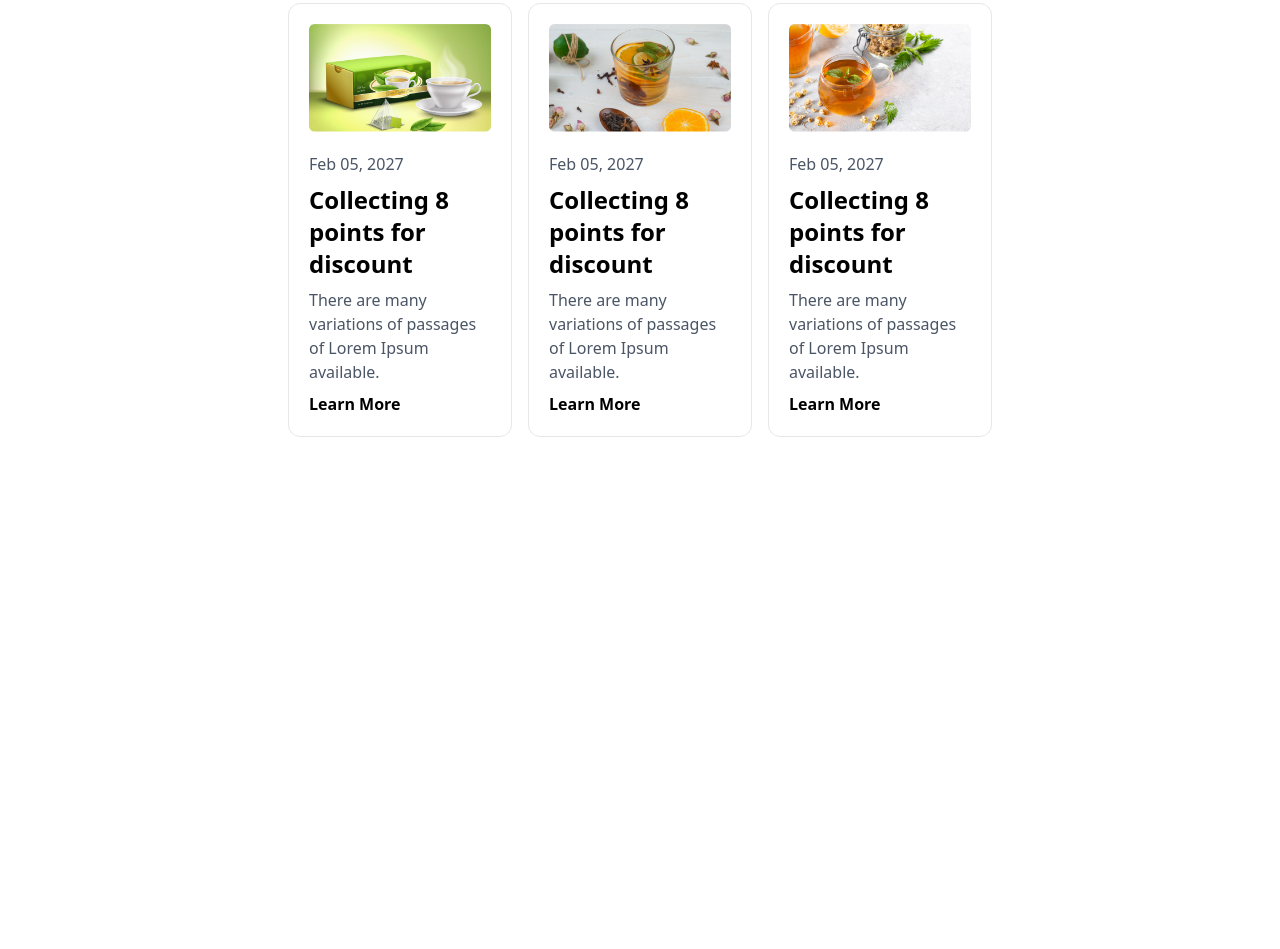
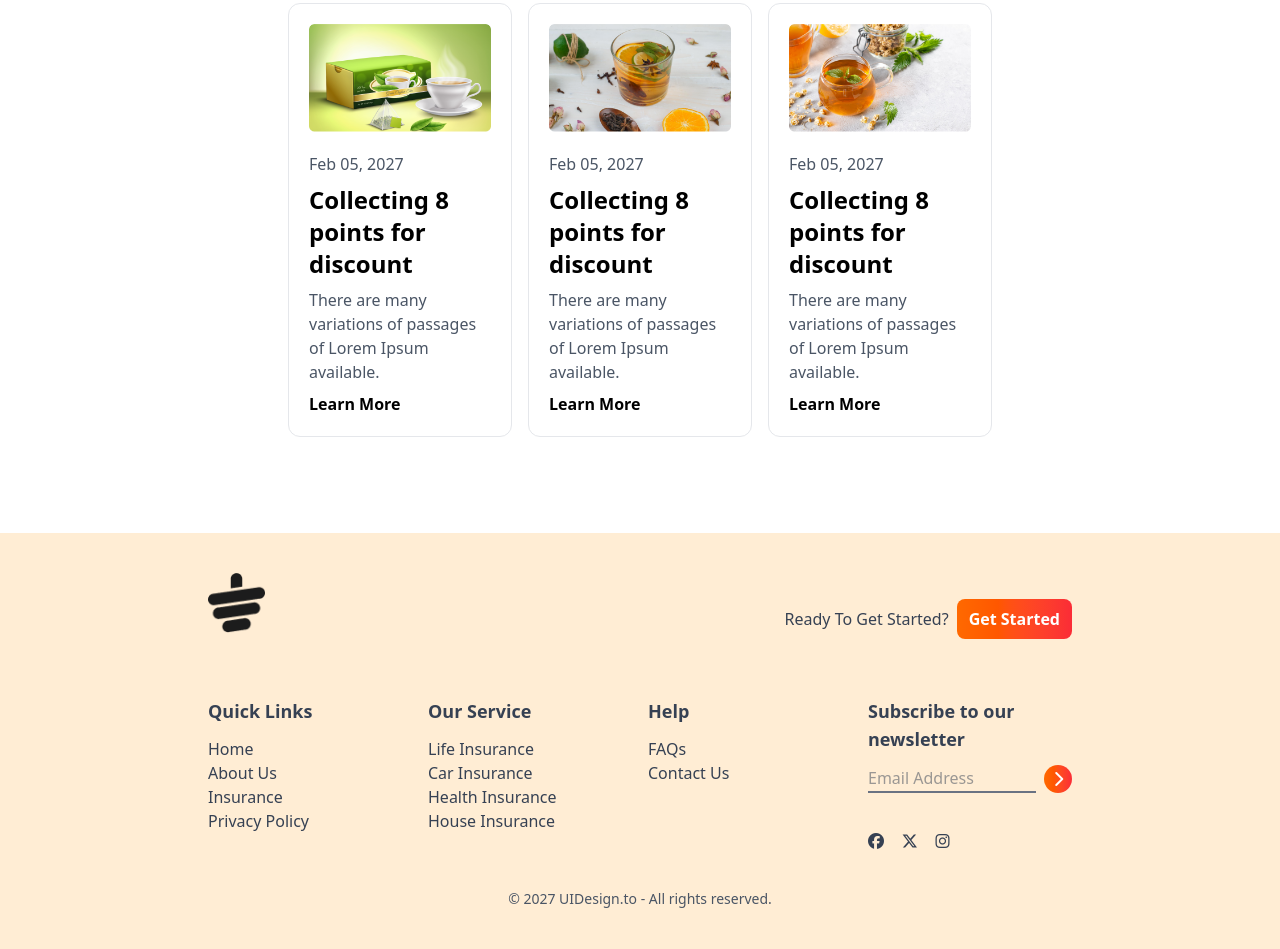
Before and after one commit to Azmain005/tailwind-project, a plain HTML site: page index.html in a window 1280 px wide. Shown: the part 2821-3770 px from the top of the page. Before the commit the page ends 3354 px from the top, so only its background shows below. Drawn offline with nearby package versions, Linux system fonts and the light colour scheme.

Commit message:
completed the project

```diff
--- a/index.html
+++ b/index.html
@@ -250,7 +250,7 @@
           </div>
        </section>
        <!-- news part -->
-        <section class="mb-24 w-2/3 mx-auto">
+        <section class="mb-24 w-4/5 md:w-2/3 mx-auto">
           <!-- text section -->
            <div class="text-center mb-10">
             <h1 class="text-4xl font-bold">News & Events</h1>
@@ -285,6 +285,96 @@
 
 
         </section>
+
+
     </main>
+    <!-- footer section -->
+     <footer class="bg-orange-100 text-gray-700 py-10 px-4 md:px-16">
+        <div class="w-9/12 mx-auto">
+          <!-- logo -->
+           <div class="mb-8 flex justify-between">
+            <img class="mb-8 max-w-15 max-h-15" src="images/cup.png" alt="">
+            <div class="flex items-center gap-2">
+              <h4>Ready To Get Started?</h4>
+              <button class="bg-gradient-to-r from-orange-500 to-red-500 px-3 py-2 rounded-lg text-white font-semibold">Get Started</button>
+            </div>
+           </div>
+            <!-- links -->
+             <div class="grid grid-cols-1 md:grid-cols-2 lg:grid-cols-4 gap-4">
+              <!-- first column -->
+               <div>
+                <h3 class="font-semibold text-lg mb-3">Quick Links</h3>
+                <ul class="spacy-y-2">
+                  <li>
+                    <a class="hover:text-orange-600" href="#">Home</a>
+                  </li>
+                  <li>
+                    <a class="hover:text-orange-600" href="#">About Us</a>
+                  </li>
+                  <li>
+                    <a class="hover:text-orange-600" href="#">Insurance</a>
+                  </li>
+                  <li>
+                    <a class="hover:text-orange-600" href="#">Privacy Policy</a>
+                  </li>
+                </ul>
+               </div>
+              <!-- second column -->
+               <div>
+                <h3 class="font-semibold text-lg mb-3">Our Service</h3>
+                <ul class="spacy-y-2">
+                  <li>
+                    <a class="hover:text-orange-600" href="#">Life Insurance</a>
+                  </li>
+                  <li>
+                    <a class="hover:text-orange-600" href="#">Car Insurance</a>
+                  </li>
+                  <li>
+                    <a class="hover:text-orange-600" href="#">Health Insurance</a>
+                  </li>
+                  <li>
+                    <a class="hover:text-orange-600" href="#">House Insurance</a>
+                  </li>
+                </ul>
+               </div>
+                <!-- third column -->
+                <div>
+                <h3 class="font-semibold text-lg mb-3">Help</h3>
+                <ul class="spacy-y-2">
+                  <li>
+                    <a class="hover:text-orange-600" href="#">FAQs</a>
+                  </li>
+                  <li>
+                    <a class="hover:text-orange-600" href="#">Contact Us</a>
+                  </li>
+                </ul>
+                </div>
+                <!-- fourth column -->
+                 <div>
+                  <h3 class="font-bold text-lg mb-3">Subscribe to our <br> newsletter</h3>
+                  <div class="flex flex-col space-y-2">
+                    <div class="flex gap-2">
+                      <input type="text" placeholder="Email Address" class="bg-transparent border-b-2 border-gray-500 w-4/6 md:w-5/6">
+                      <div class="bg-gradient-to-r from-orange-500 to-red-500 w-7 h-7 rounded-full text-white font-semibold flex items-center justify-center">
+                        <i class="fa-solid fa-chevron-right"></i>
+                      </div>
+
+
+                    </div>
+                    <div class="flex justify-between w-2/5 mb-2 mt-8">
+                      <i class="fa-brands fa-facebook"></i>
+                      <i class="fa-brands fa-x-twitter"></i>
+                      <i class="fa-brands fa-instagram"></i>
+                    </div>
+                  </div>
+                 </div>
+
+             </div>
+             <div class="text-center pt-4 mt-4 mx-auto">
+              <p class="text-sm text-gray-600">&copy; 2027 UIDesign.to - All rights reserved.</p>
+
+            </div>
+        </div>
+     </footer>
   </body>
 </html>
```
